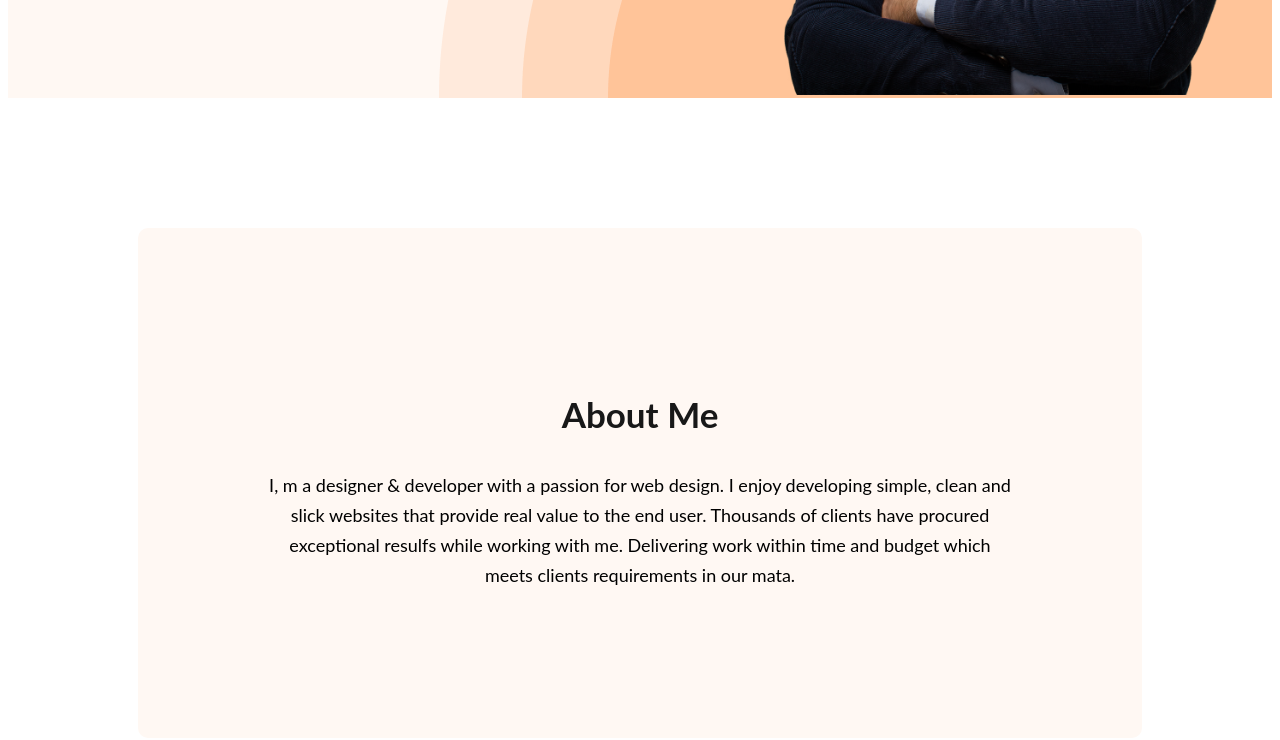
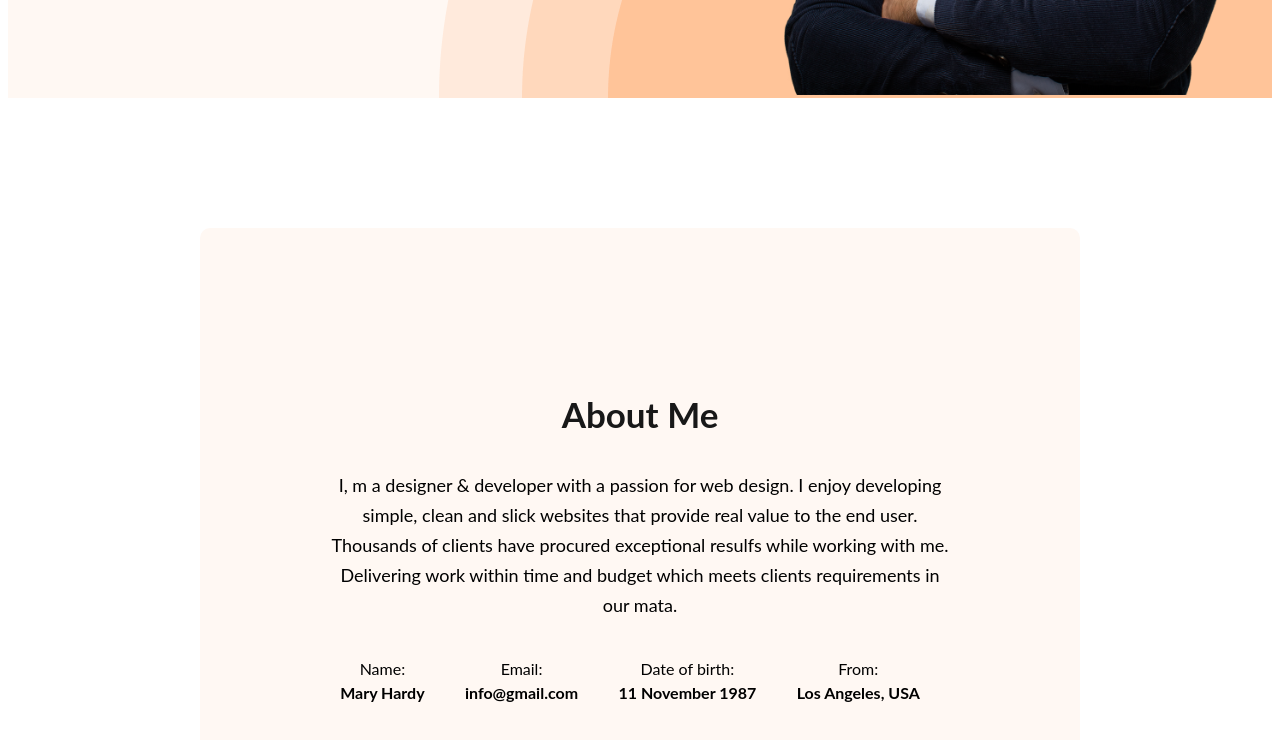
Before and after one commit to Tushar12152/web-developer-portfolio, a plain HTML site: page index.html in a window 1280 px wide. Shown: the part 666-1406 px from the top of the page. Drawn offline with Linux system fonts and the light colour scheme.

Commit message:
about section added:

```diff
--- a/index.html
+++ b/index.html
@@ -37,7 +37,29 @@
             <section class="about">
                 <h3 class="title">About Me</h3>
                 <p class="description">I, m a designer & developer with a passion for web design. I enjoy developing simple, clean and slick websites that provide real value to the end user. Thousands of clients have procured exceptional resulfs while working with me. Delivering work within time and budget which meets clients requirements in our mata.</p>
+
+                <div class="about-info-container">
+                    <div class="about-info">
+                        <h4 class="info-title">Name: </h4>
+                        <p class="info-des">
+                            Mary Hardy </p>
+                    </div>
+                    <div class="about-info">
+                        <h4 class="info-title">Email:</h4>
+                        <p class="info-des">info@gmail.com</p>
+                    </div>
+                    <div class="about-info">
+                        <h4 class="info-title">Date of birth:</h4>
+                        <p class="info-des">11 November 1987</p>
+                    </div>
+                    <div class="about-info">
+                        <h4 class="info-title">From:</h4>
+                        <p class="info-des">Los Angeles, USA</p>
+                    </div>
+
+                </div>
             </section>
+
     </main>
 
     <footer>
--- a/style.css
+++ b/style.css
@@ -127,6 +127,13 @@ nav>ul>li>a:hover{
 
 }
 
+/* main-section */
+
+main{
+    max-width:1140px;
+    margin:0 auto;
+}
+
 /* about-section */
 
 .about{
@@ -135,3 +142,20 @@ nav>ul>li>a:hover{
     background-color: #FFF8F3;
     margin:130px;
 }
+.about-info-container{
+    display:flex;
+    justify-content:space-around;
+}
+.about-info{
+    text-align:center;
+    margin-right:20px;
+}
+.info-title{
+
+    margin-bottom:0px;
+    font-weight: normal;
+}
+.info-des{
+    margin-top:5px;
+    font-weight:bold;
+}
```
